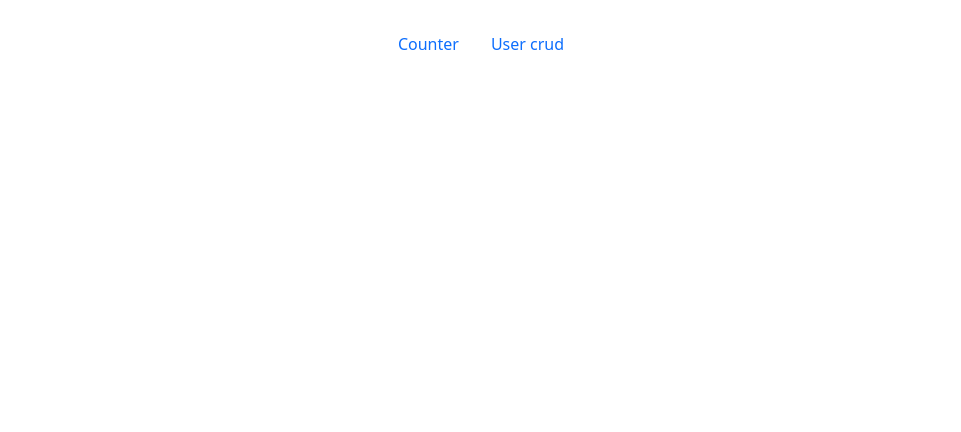
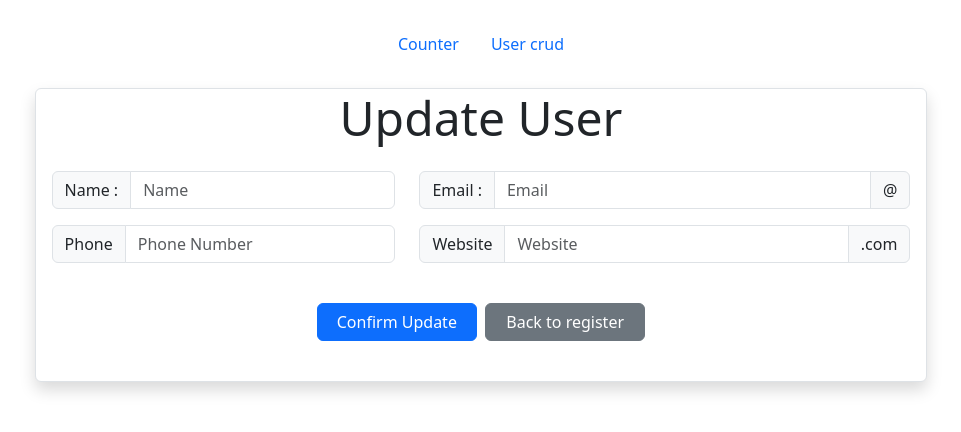
Before and after one commit to Suman-89/rtk-counter-app, a React (Create React App) app: page /update/user/1 in a window 1280 px wide. Before the commit this address had no page. Shown: the top 432 px of the page, without its empty margins (159-1120 px from the left). Built offline with nearby package versions, Linux system fonts and the light colour scheme.

Commit message:
design done

```diff
--- a/src/App.js
+++ b/src/App.js
@@ -6,6 +6,7 @@ import UserList from "./component/crudApp/UserList";
 import NavBar from "./component/NavBar";
 import SingleUser from "./component/crudApp/SingleUser";
 import AddNewUser from "./component/crudApp/AddNewUser";
+import UserEdit from "./component/crudApp/UserEdit";
 
 
 function App() {
@@ -20,6 +21,7 @@ function App() {
           <Route exact path="/user" element={<UserList/>}></Route>
           <Route exact path="/singleuser/:vid" element={<SingleUser/>}></Route>
           <Route exact path="/create/newuser" element={<AddNewUser/>}></Route>
+          <Route exact path="/update/user/:eid" element={<UserEdit/>}></Route>
         </Routes>
       </div>
     </div>
--- /dev/null
+++ b/src/component/crudApp/UserEdit.js
@@ -0,0 +1,135 @@
+import React, { useState } from "react";
+import { useLocation, useNavigate } from "react-router-dom";
+
+const UserEdit = () => {
+  const { state } = useLocation;
+  const navigation = useNavigate();
+
+  const [userUpdate, setUserUpdate] = useState({
+    uName: state?.singleUserData.name,
+    uEmail: state?.singleUserData?.email,
+    uPhone: state?.singleUserData?.phone,
+    uWebsite: state?.singleUserData?.website,
+  });
+  return (
+    <>
+       <div
+        className="card border shadow"
+        style={{ width: "80%", margin: "0 auto 0" }}
+      >
+        <div className="row">
+          <h4 className="display-5">Update User</h4>
+        </div>
+        <div className="card-body">
+          <div className="row">
+            <div className="col-md-5">
+              <div className="input-group mb-3">
+                <span className="input-group-text" id="basic-addon1">
+                  Name :
+                </span>
+                <input
+                  type="text"
+                  className="form-control"
+                  placeholder="Name"
+                  aria-label="Username"
+                  aria-describedby="basic-addon1"
+                //   value={createUser.userName}
+                //   onChange={(e) =>
+                //     // setCreateUser({ ...createUser, userName: e.target.value })
+                //   }
+                />
+              </div>
+            </div>
+            <div className="col-md-7">
+              <div className="input-group mb-3">
+                <span className="input-group-text">Email :</span>
+                <input
+                  type="text"
+                  className="form-control"
+                  placeholder="Email"
+                  aria-label="Username"
+                //   value={createUser.userEmail}
+                //   onChange={(e) =>
+                //     // setCreateUser({ ...createUser, userEmail: e.target.value })
+                //   }
+                />
+                <span className="input-group-text">@</span>
+              </div>
+            </div>
+          </div>
+          <div className="row">
+            <div className="col-md-5">
+              <div className="input-group mb-3">
+                <span
+                  className="input-group-text"
+                  id="inputGroup-sizing-default"
+                >
+                  Phone
+                </span>
+                <input
+                  type="text"
+                  className="form-control"
+                  aria-label="Sizing example input"
+                  aria-describedby="inputGroup-sizing-default"
+                  placeholder="Phone Number"
+                //   value={createUser.userPhone}
+                //   onChange={(e) =>
+                //     // setCreateUser({ ...createUser, userPhone: e.target.value })
+                //   }
+                />
+              </div>
+            </div>
+            <div className="col-md-7">
+              <div className="input-group mb-3">
+                <span
+                  className="input-group-text"
+                  id="inputGroup-sizing-default"
+                >
+                  Website
+                </span>
+                <input
+                  type="text"
+                  className="form-control"
+                  aria-label="Sizing example input"
+                  aria-describedby="inputGroup-sizing-default"
+                  placeholder="Website"
+                //   value={createUser.userWebsite}
+                //   onChange={(e) =>
+                //     setCreateUser({
+                //       ...createUser,
+                //       userWebsite: e.target.value,
+                //     })
+                //   }
+                />
+                <span className="input-group-text">.com</span>
+              </div>
+            </div>
+          </div>
+          <div
+            className="row my-4"
+            style={{margin: "0 auto 0",justifyContent:'center'}}
+          >
+              <button
+                type="button"
+                className="btn btn-primary"
+                style={{ width: "10rem"}}
+                // onClick={() => createNewUser()}
+              >
+                Confirm Update
+              </button>&nbsp;&nbsp;
+              <button
+                type="button"
+                className="btn btn-secondary"
+                style={{ width: "10rem"}}
+                onClick={() => navigation(`/user`)}
+              >
+                Back to register
+              </button>
+          </div>
+        </div>
+      </div>
+    </>
+  );
+};
+
+export default UserEdit;
--- a/src/component/crudApp/UserList.js
+++ b/src/component/crudApp/UserList.js
@@ -26,6 +26,14 @@ const UserList = () => {
     getData(getUsers());
   }
   console.log('users-->',users);
+
+  const editClick = eData =>{
+    console.log('eData--->',eData);
+    navToUser(`/update/user/${eData.id}`,{
+      state : {singleUserData : eData}
+    })
+    getData(getSingleUser(eData.id))
+  }
 
   return (
     <>
@@ -75,6 +83,7 @@ const UserList = () => {
                         <button
                           type="button"
                           className="btn btn-outline-success"
+                          onClick={()=>editClick(data)}
                         >
                           Edit
                         </button>&nbsp;
```
